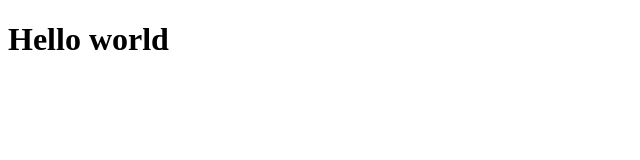
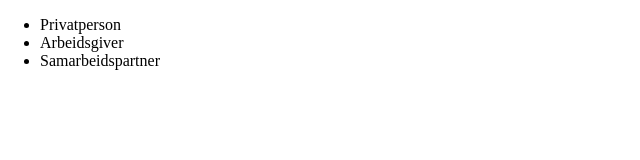
Before and after one commit to Keourac/keourac.github.io, a plain HTML site: page index.html in a window 1280 px wide. Shown: the whole page, without its empty margins (0-640 px from the left). Drawn offline with Linux system fonts and the light colour scheme.

Commit message:
Nye endringer

```diff
--- a/index.html
+++ b/index.html
@@ -7,15 +7,18 @@
     <title>Ditt sykefravær</title>
 
     <link rel="stylesheet" href="/resources/style.css">
+    <link rel="stylesheet" href="/resources/global.css">
 
 </head>
 <body>
 
-    <div class="desktopdekoratoor">
-
+    <div>
+        <ul class="navigering">
+            <li>Privatperson</li>
+            <li>Arbeidsgiver</li>
+            <li>Samarbeidspartner</li>
+        </ul>
     </div>
-
-    <h1>Hello world</h1>
 
 </body>
 </html>
--- a/resources/global.css
+++ b/resources/global.css
@@ -1,3 +1,13 @@
+body {
+    margin: 0;
+    padding: 0;
+}
+
+.desktopdekoratoor {
+    display: block;
+    text-align: center;
+}
+
 @media only screen and (max-width: 600px) {
     .desktopdekoratoor {
       display: none;
```
